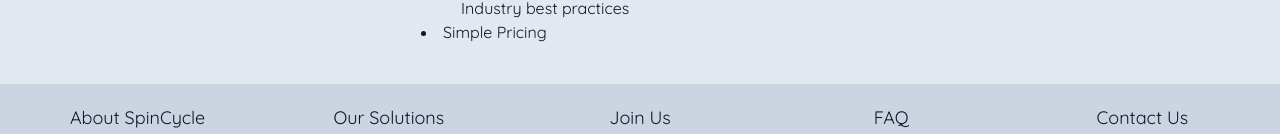
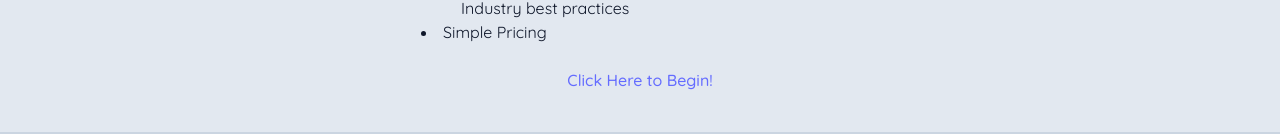
Before and after one commit to maxmay94/spincycle-home-page, a React (Vite) app: page /become_a_service_provider in a window 1280 px wide. Shown: the part 663-797 px from the top of the page. Built offline with nearby package versions, Linux system fonts and the light colour scheme; a web font is replaced by a local one.

Commit message:
add google forms links for drivers and service providers

```diff
--- a/src/Pages/becomeADriver/BecomeADriver.jsx
+++ b/src/Pages/becomeADriver/BecomeADriver.jsx
@@ -43,7 +43,10 @@ const BecomeADriver = () => {
             <p className="py-2">Are you at least 18 and older?</p>
             <p className="py-2">Do you have a car or motorcycle?</p>
             <p className="py-2">Can you pass a background check</p>
-            <p className="py-2">Check back soon...</p>
+
+            <p className="py-2">
+              <a href="https://docs.google.com/forms/d/e/1FAIpQLSe1Dvqtau3sof3QAY5EZXs1zhtdx9svgJR-5xC9JMbRap-rcg/viewform?usp=share_link" target="_blank">Click Here to Begin!</a>
+            </p>
           </div>
         </div>
 
--- a/src/Pages/becomeAServiceProvider/BecomeAServiceProvider.jsx
+++ b/src/Pages/becomeAServiceProvider/BecomeAServiceProvider.jsx
@@ -38,6 +38,10 @@ const BecomeAServiceProvider = () => {
             <li> Simple Pricing</li>
           </div>
         </div>
+
+        <br />
+        <a href="https://docs.google.com/forms/d/e/1FAIpQLSdESPixtEfyQfey_zCxgY9ZSwODb6W6DqPOu-keQKn78pvsIQ/viewform?usp=share_link" target="_blank">Click Here to Begin!</a>
+
       </div>
 
       <div className="mt-10">
```
